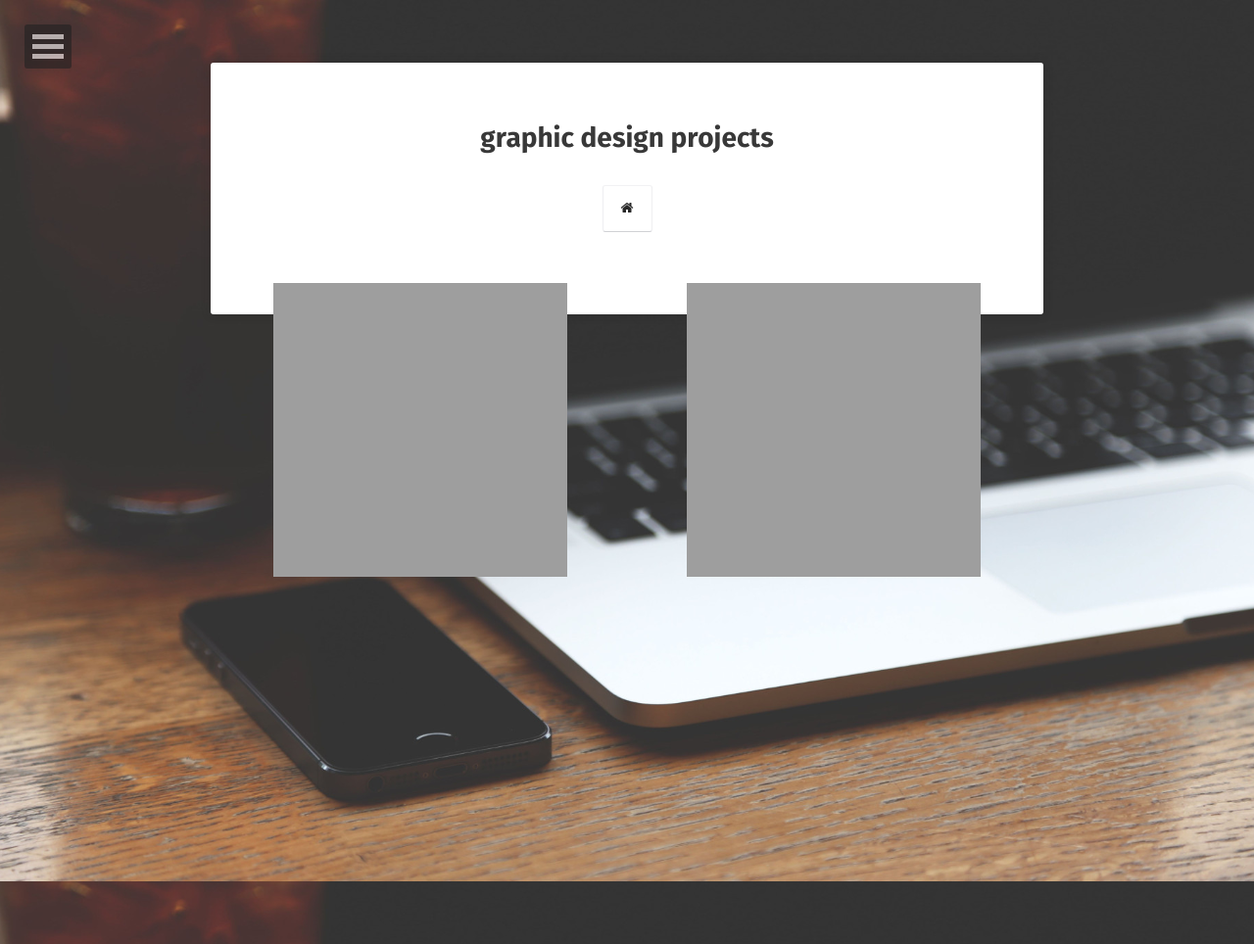
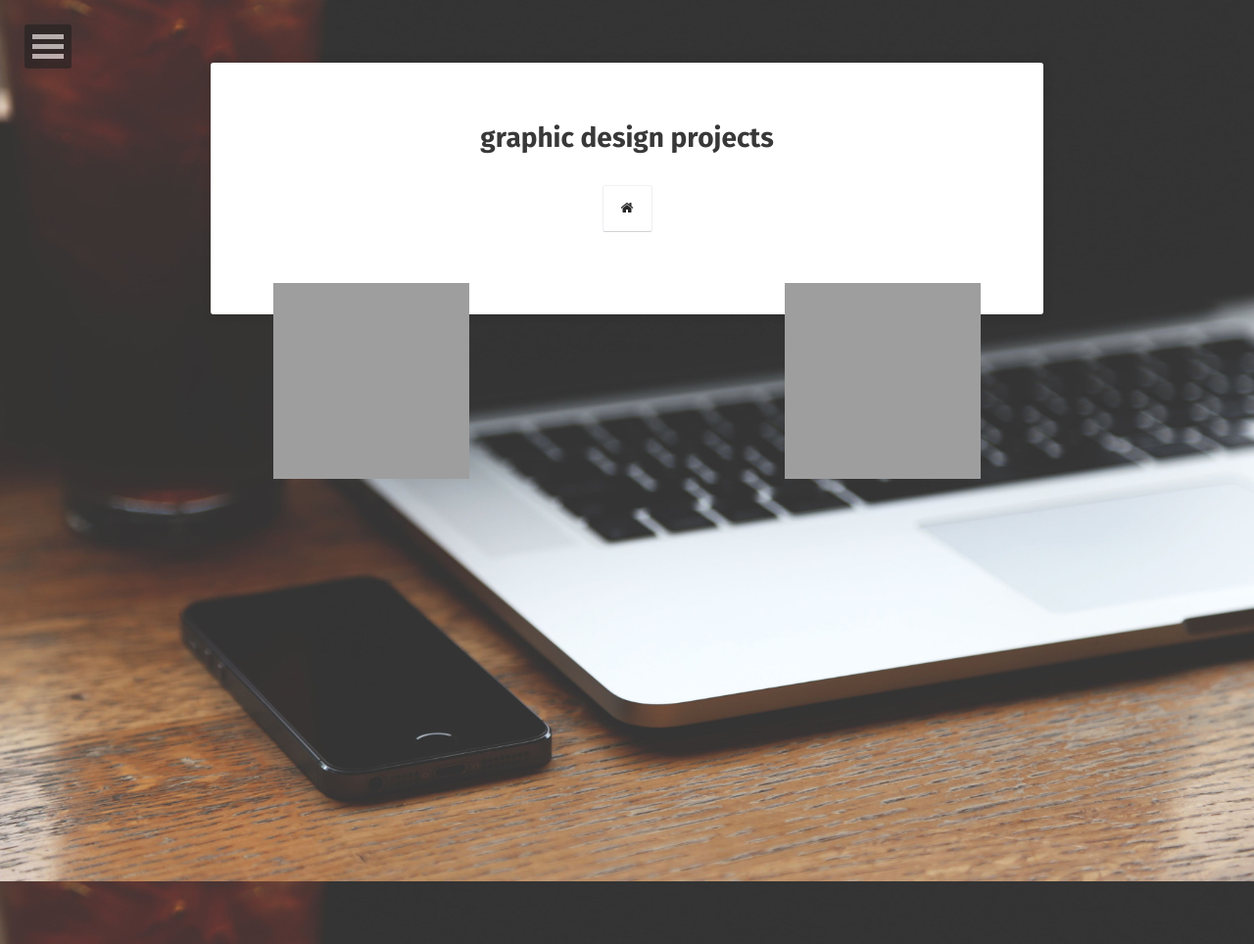
Before and after one commit to sp37344/sp37344.github.io, a Jekyll site: the page built from projects/index.md, in a window 1280 px wide. Shown: the whole page at 98% size. Built offline with Jekyll 4.4.1, drawn with Linux system fonts in a browser that asks for light colours; some web fonts are replaced.

Commit message:
website changes

```diff
--- a/_layouts/project.html
+++ b/_layouts/project.html
@@ -25,8 +25,8 @@
                         <i class="fa fa-home"></i>
                     </a>
                 </div>
-                <img src="{{ site.url }}/assets/img/designs/white-water.png" align="left" style="width:300px;height:300px;">
-                <img src="{{ site.url }}/assets/img/designs/mountain-pixel.png" align="right" style="width:300px;height:300px;">
+                <img src="{{ site.url }}/assets/img/designs/white-water.png" align="left" style="width:200px;height:200px;">
+                <img src="{{ site.url }}/assets/img/designs/mountain-pixel.png" align="right" style="width:200px;height:200px;">
                 <!-- <div class="post-list">
                     {% for post in site.posts %}
                         {% if post.project %}
```
